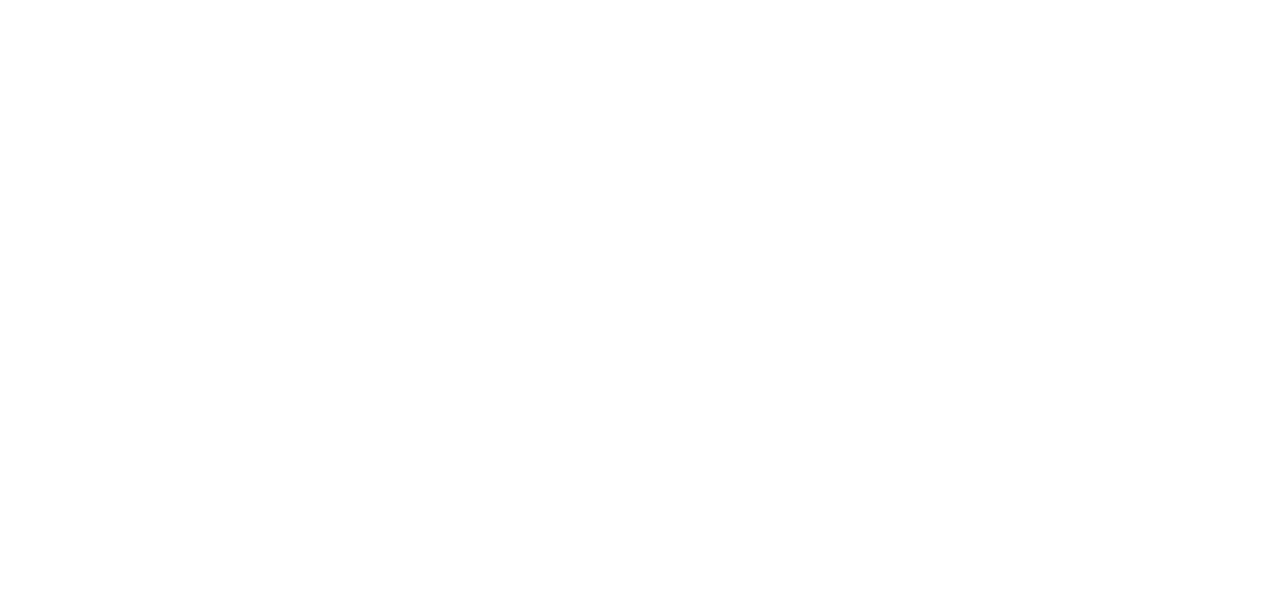
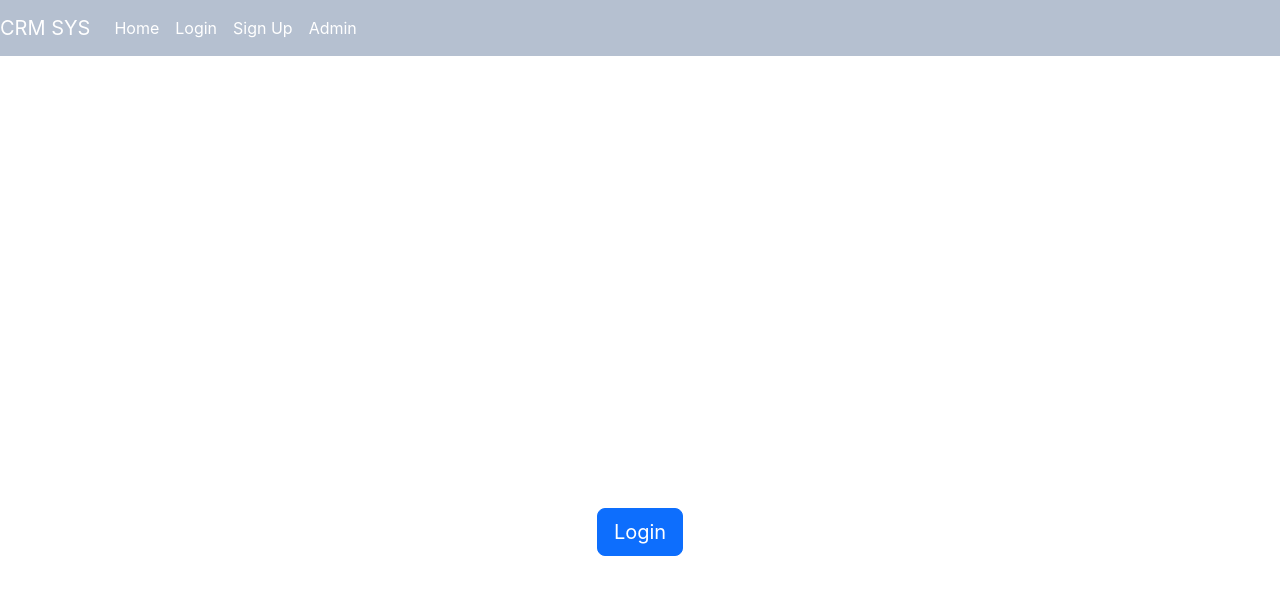
Before and after one commit to EllaRepo/resolvenow, a React (Create React App) app in the folder frontend/: page / in a window 1280 px wide. Shown: the top 594 px of the page. Built offline with nearby package versions, Linux system fonts and the light colour scheme.

Commit message:
Implement routes for each containers

```diff
--- a/frontend/src/App.js
+++ b/frontend/src/App.js
@@ -1,12 +1,36 @@
 import React from "react";
-import { BrowserRouter as Router, Route, Switch } from 'react-router-dom';
+import { BrowserRouter as Router, Route, Switch } from 'react-router-dom'
+
+import Home from './containers/Home';
+import Login from "./containers/Login";
+import Signup from "./containers/Signup";
+import Activate from "./containers/Activate";
+import ResetPassword from "./containers/ResetPassword";
+import ResetPasswordConfirm from "./containers/ResetPasswordConfirm";
+import UserDashboard from "./containers/UserDashboard";
+
+import { Provider } from 'react-redux';
+import store from "./store";
+
+import Layout from "./hocs/Layout";
+
 
 const App = () => (
-    <Router>
-        <Switch>
-
-        </Switch>
-    </Router>
+    <Provider store={store}>
+        <Router>
+            <Layout>
+                <Switch>
+                    <Route exact path='/' component={Home} />
+                    <Route exact path='/login' component={Login} />
+                    <Route exact path='/signup' component={Signup} />
+                    <Route exact path='/reset-password' component={ResetPassword} />
+                    <Route exact path='/password/reset/confirm/:uid/:token' component={ResetPasswordConfirm} />
+                    <Route exact path='/activate/:uid/:token' component={Activate} />
+                    <Route exact path='/dashboard' component={ UserDashboard} />
+                </Switch>
+            </Layout>
+        </Router>
+    </Provider>
 );
 
 export default App;
```
